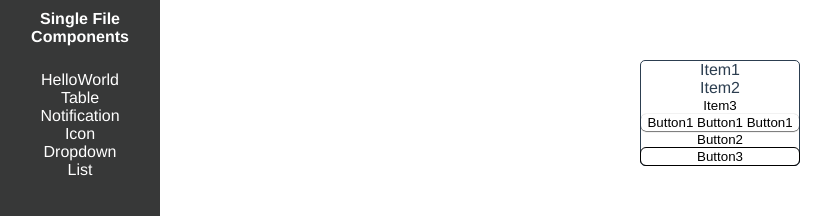
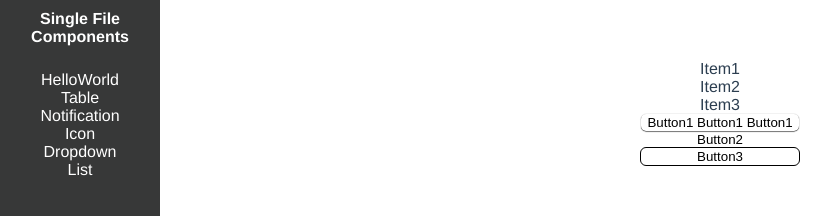
Before and after one commit to zurgis/vue-sfc, a Vue app: page /list in a window 1280 px wide. Shown: the top 216 px of the page, without its empty margins (0-832 px from the left). Built offline with nearby package versions, Linux system fonts and the light colour scheme.

Commit message:
added dropdown and modified other components

```diff
--- a/src/App.vue
+++ b/src/App.vue
@@ -30,7 +30,11 @@ import VNavigation from './components/VNavigation.vue'
   -moz-osx-font-smoothing: grayscale;
   text-align: center;
   color: #2c3e50;
-  margin-top: 60px;
+  position: absolute;
+  width: 100%;
+  height: 100%;
+  left: 0;
+  top: 0;
 }
 
 aside {
--- a/src/components/VButton.vue
+++ b/src/components/VButton.vue
@@ -24,13 +24,16 @@ defineEmits<{
     :class="appearance"
     @click="$emit('click')"
   >
-    <VIcon
-      v-if="icon"
-      :size="icon.size"
-      :src="icon.src"
-    />
+    <template v-if="icon">
+      <VIcon
+        :size="icon.size"
+        :src="icon.src"
+      />
+    </template>
 
-    {{ value }}
+    <template v-else>
+      {{ value }}
+    </template>
   </button>
 </template>
 
--- a/src/components/VDropdown.vue
+++ b/src/components/VDropdown.vue
@@ -1,4 +1,5 @@
 <script setup lang="ts">
+import { ref } from 'vue'
 import VButton from './VButton.vue'
 
 defineProps<{
@@ -8,21 +9,49 @@ defineProps<{
     src: string
   }
 }>()
+
+const isOpen = ref(false)
+
+function toggle() {
+  isOpen.value = !isOpen.value
+}
 </script>
 
 <template>
-  <div>
+  <div class="dropdown">
     <VButton
       :icon=icon
       :value="name"
-      @click=""
+      @click="toggle"
     />
 
-    <!-- <div>
-      <VButton />
-    </div> -->
+    <Transition name="dropdown-items">
+      <div
+        class="dropdown-items"
+        v-show="isOpen"
+      >
+        <slot></slot>
+      </div>
+    </Transition>
   </div>
 </template>
 
 <style lang="scss" scoped>
+.dropdown-items {
+  display: flex;
+  flex-direction: column;
+  flex-wrap: wrap;
+  margin-top: 5px;
+  border: 1px solid #000000;
+  border-radius: 5px;
+
+  &-enter-from, &-leave-to {
+    opacity: 0;
+    transform: translateY(-20%);
+  }
+
+  &-enter-active, &-leave-active {
+    transition: all .5s ease;
+  }
+}
 </style>
--- a/src/components/VList/VList.vue
+++ b/src/components/VList/VList.vue
@@ -4,15 +4,34 @@ import VListItem from './VListItem.vue'
 defineProps<{
   items?: Array<{
     value: string
+    isActive?: boolean
   }>
 }>()
+
+const emit = defineEmits<{
+  (event: 'click'): void
+}>()
+
+function onClickItem() {
+  emit('click')
+}
 </script>
 
 <template>
   <ul class="list">
-    <VListItem :items="items" />
+    <template v-if="items">
+      <VListItem
+        v-for="item in items"
+        :value="item.value"
+        :is-active="item.isActive"
+      />
 
-    <slot></slot>
+      <slot></slot>
+    </template>
+
+    <template v-else>
+      <slot></slot>
+    </template>
   </ul>
 </template>
 
@@ -21,7 +40,5 @@ defineProps<{
   list-style-type: none;
   margin: 0;
   padding: 0;
-  border-radius: 5px;
-  border: 1px solid;
 }
 </style>
--- a/src/components/VList/VListItem.vue
+++ b/src/components/VList/VListItem.vue
@@ -1,11 +1,6 @@
 <script setup lang="ts">
-import VButton from '../VButton.vue'
-
 defineProps<{
-  items?: Array<{
-    value: string
-    isActive?: boolean
-  }>
+  value?: string
 }>()
 
 defineEmits<{
@@ -14,28 +9,17 @@ defineEmits<{
 </script>
 
 <template>
-  <template v-if="items">
-    <li
-      class="list-item"
-      v-for="item in items"
-    >
-      <template v-if="item.isActive">
-        <VButton
-          appearance="flat"
-          :value="item.value"
-          @click="$emit('click')"
-        />
-      </template>
-
-      <template v-else>
-        {{ item.value }}
-      </template>
+  <template v-if="value">
+    <li class="list-item">
+      {{ value }}
     </li>
   </template>
 
-  <li class="list-item slots">
-    <slot></slot>
-  </li>
+  <template v-else>
+    <li class="list-item">
+      <slot></slot>
+    </li>
+  </template>
 </template>
 
 <style lang="scss" scoped>
@@ -43,11 +27,5 @@ defineEmits<{
   display: flex;
   flex-direction: column;
   flex-wrap: wrap;
-
-  &.slots {
-    display: flex;
-    flex-direction: column;
-    flex-wrap: wrap;
-  }
 }
 </style>
--- a/src/components/VNavigation.vue
+++ b/src/components/VNavigation.vue
@@ -1,4 +1,7 @@
 <script setup lang="ts">
+import VList from './VList/VList.vue'
+import VListItem from './VList/VListItem.vue'
+
 defineProps<{
   routes: Array<{
     label: string
@@ -13,11 +16,8 @@ defineProps<{
 
 <template>
   <nav class="nav">
-    <ul class="nav-ul">
-      <li
-        class="nav-li"
-        v-for="route in routes"
-      >
+    <VList>
+      <VListItem v-for="route in routes">
         <router-link
           class="nav-link"
           :to="{
@@ -27,15 +27,10 @@ defineProps<{
         >
           {{ route.label }}
         </router-link>
-      </li>
-    </ul>
+      </VListItem>
+    </VList>
   </nav>
 </template>
 
 <style lang="scss" scoped>
-.nav-ul {
-  list-style-type: none;
-  margin: 0;
-  padding: 0;
-}
 </style>
--- a/src/components/VNotification/VNotification.vue
+++ b/src/components/VNotification/VNotification.vue
@@ -25,6 +25,7 @@ function close(item: INotification) {
         :class="item.type"
       >
         <div class="notification-content">
+          <template v-if="item.title">
             <div
               class="notification-title"
               v-if="item.title"
@@ -35,6 +36,13 @@ function close(item: INotification) {
             <div class="notification-body">
               {{ item.message }}
             </div>
+          </template>
+
+          <template v-else>
+            <div class="notification-body">
+              {{ item.message }}
+            </div>
+          </template>
         </div>
 
         <VButton
--- a/src/views/Dropdown.vue
+++ b/src/views/Dropdown.vue
@@ -1,10 +1,39 @@
 <script setup lang="ts">
 import VDropdown from '../components/VDropdown.vue'
+import VButton from '../components/VButton.vue'
+import VList from '../components/VList/VList.vue'
+import VListItem from '../components/VList/VListItem.vue'
 </script>
 
 <template>
-  <div>
-    <VDropdown :name="'Dropdown'" />
+  <div class="dropdown">
+    <VDropdown :name="'Dropdown'">
+      <VButton
+        appearance="flat"
+        value="Button1"
+      />
+
+      <VButton
+        appearance="flat"
+        value="Button2"
+      />
+
+      <VList>
+        <VListItem>
+          <VButton
+            appearance="flat"
+            value="Button3"
+          />
+        </VListItem>
+
+        <VListItem>
+          <VButton
+            appearance="flat"
+            value="Button4"
+          />
+        </VListItem>
+      </VList>
+    </VDropdown>
   </div>
 </template>
 
--- a/src/views/List.vue
+++ b/src/views/List.vue
@@ -15,7 +15,13 @@ const items = [
     <VList :items="items">
       <VListItem>
         <VButton :value="'Button1 Button1 Button1'" />
+      </VListItem>
+
+      <VListItem>
         <VButton class="flat" :value="'Button2'" />
+      </VListItem>
+
+      <VListItem>
         <VButton class="outline" :value="'Button3'" />
       </VListItem>
     </VList>
```
Lines whose indentation alone changed are shown as unchanged.
